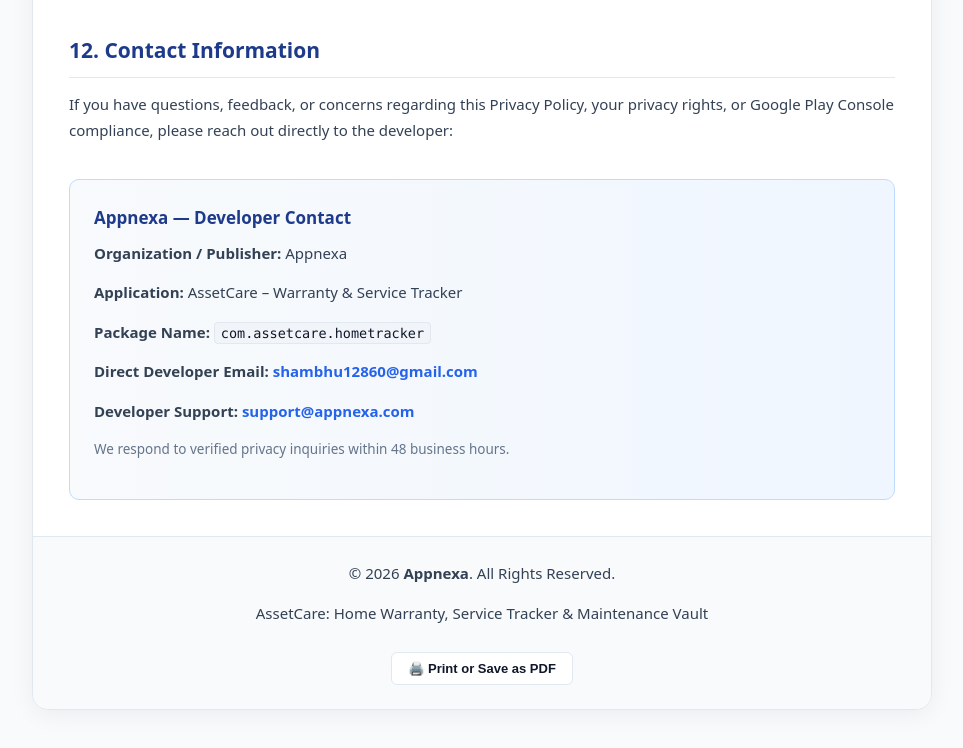
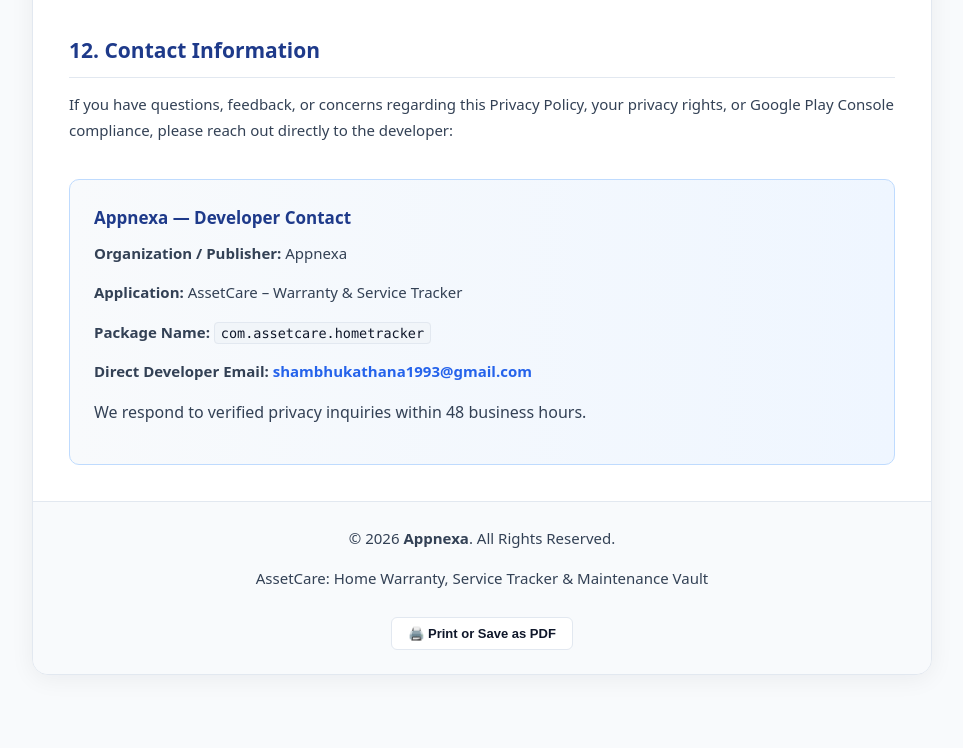
Before and after one commit to SHAMBHU013/assetcare, a plain HTML site: page index.html in a window 1280 px wide. Shown: the part 6050-6798 px from the top of the page, without its empty margins (158-1121 px from the left). After the commit the page ends 6769 px from the top, so only its background shows below. Drawn offline with Linux system fonts and the light colour scheme.

Commit message:
Update index.html

```diff
--- a/index.html
+++ b/index.html
@@ -747,9 +747,7 @@
                 <p><strong>Organization / Publisher:</strong> Appnexa</p>
                 <p><strong>Application:</strong> AssetCare &ndash; Warranty &amp; Service Tracker</p>
                 <p><strong>Package Name:</strong> <code>com.assetcare.hometracker</code></p>
-                <p><strong>Direct Developer Email:</strong> <a href="mailto:shambhu12860@gmail.com">shambhu12860@gmail.com</a></p>
-                <p><strong>Developer Support:</strong> <a href="mailto:support@appnexa.com">support@appnexa.com</a></p>
-                <p style="margin-top: 10px; font-size: 13.5px; color: var(--text-muted);">
+                <p><strong>Direct Developer Email:</strong> <a href="mailto:shambhukathana1993@gmail.com">shambhukathana1993@gmail.com</a></p>
                     We respond to verified privacy inquiries within 48 business hours.
                 </p>
             </div>
```
